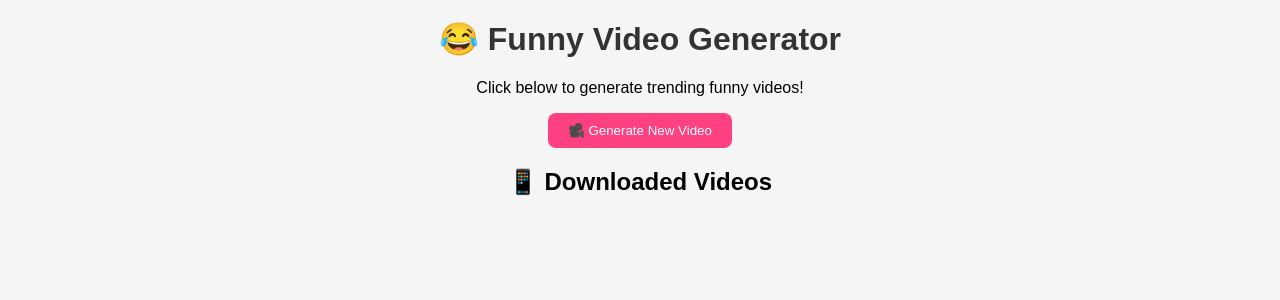
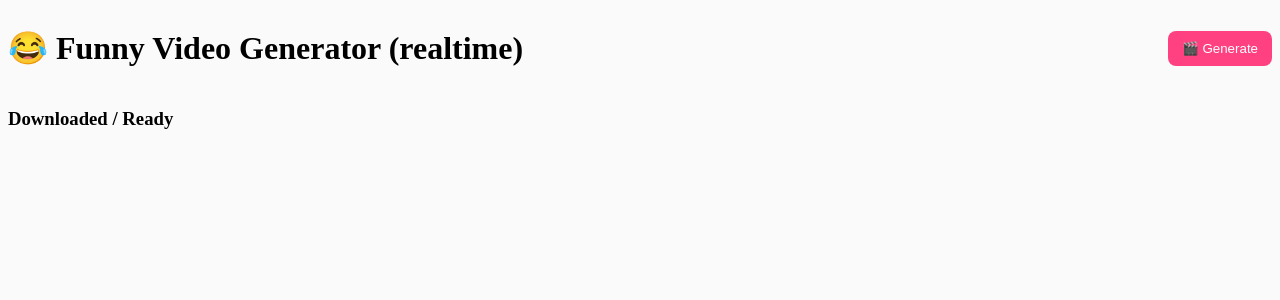
Before and after one commit to JBRUL255/funny-video-generator, a Flask app: page / in a window 1280 px wide. Shown: the top 300 px of the page. Run offline with Flask 3, Linux system fonts and the light colour scheme.

Commit message:
Update index.html

```diff
--- a/templates/index.html
+++ b/templates/index.html
@@ -1,44 +1,74 @@
-<!DOCTYPE html>
+<!doctype html>
 <html>
 <head>
-  <title>🎬 Funny Video Generator</title>
+  <meta charset="utf-8">
+  <title>Funny Video Generator — realtime</title>
+  <meta name="viewport" content="width=device-width,initial-scale=1">
   <style>
-    body { font-family: Arial; background: #f5f5f5; text-align: center; }
-    h1 { color: #333; margin-top: 20px; }
-    button {
-      background: #ff4081; color: white; border: none;
-      padding: 10px 20px; border-radius: 8px; cursor: pointer;
-    }
-    video { width: 90%; max-width: 400px; margin: 10px; border-radius: 10px; box-shadow: 0 0 5px #ccc; }
-    .grid { display: flex; flex-wrap: wrap; justify-content: center; }
+    body{font-family:Arial,margin:18px;background:#fafafa}
+    header{display:flex;align-items:center;justify-content:space-between}
+    button{background:#ff4081;color:white;border:none;padding:10px 14px;border-radius:8px;cursor:pointer}
+    .grid{display:grid;grid-template-columns:repeat(auto-fit,minmax(240px,1fr));gap:16px;margin-top:18px}
+    video{width:100%;border-radius:10px;box-shadow:0 6px 18px rgba(0,0,0,.08)}
+    .card{background:white;padding:12px;border-radius:10px}
+    #progress{margin-top:10px}
   </style>
 </head>
 <body>
-  <h1>😂 Funny Video Generator</h1>
-  <p>Click below to generate trending funny videos!</p>
-  <button onclick="generate()">🎥 Generate New Video</button>
+  <header>
+    <h1>😂 Funny Video Generator (realtime)</h1>
+    <div>
+      <button onclick="startGeneration()">🎬 Generate</button>
+    </div>
+  </header>
 
-  <div id="message"></div>
+  <div id="progress"></div>
 
-  <h2>📱 Downloaded Videos</h2>
-  <div class="grid" id="videos">
-    {% for v in videos %}
-      <div>
-        <video controls src="{{ url_for('static', filename='videos/' + v) }}"></video><br>
-        <a href="{{ url_for('static', filename='videos/' + v) }}" download>⬇️ Download</a>
-      </div>
-    {% endfor %}
-  </div>
+  <h3>Downloaded / Ready</h3>
+  <div class="grid" id="videos"></div>
 
-  <script>
-    async function generate() {
-      document.getElementById('message').innerHTML = '⏳ Downloading a funny video...';
-      const res = await fetch('/generate');
-      const data = await res.json();
-      document.getElementById('message').innerHTML =
-        `✅ ${data.message} <br><a href="${data.download_url}" target="_blank">Download Here</a>`;
-      location.reload();
+<script>
+async function loadList(){
+  let res = await fetch('/api/videos');
+  let list = await res.json();
+  const container = document.getElementById('videos');
+  container.innerHTML = '';
+  list.forEach(v=>{
+    const div = document.createElement('div');
+    div.className='card';
+    div.innerHTML = `
+      <video controls preload="metadata"><source src="${v.local_url}" type="video/mp4"></video>
+      <p><a href="${v.local_url}" download>⬇️ Download</a>
+         ${v.cloud_url ? `• <a href="${v.cloud_url}" target="_blank">Open (Cloud)</a>` : ''}</p>
+      <small>${v.filename} — ${v.status}</small>
+    `;
+    container.appendChild(div);
+  });
+}
+
+async function startGeneration(){
+  document.getElementById('progress').innerText = 'Requesting new job...';
+  let r = await fetch('/api/generate', {method:'POST'});
+  let j = await r.json();
+  if (j.error) { document.getElementById('progress').innerText = 'Error: '+j.error; return; }
+  const id = j.job_id;
+  document.getElementById('progress').innerHTML = `Job ${id} started — open realtime stream...`;
+  const es = new EventSource(`/events/${id}`);
+  es.onmessage = (e) => {
+    const obj = JSON.parse(e.data);
+    document.getElementById('progress').innerHTML = `<pre>${obj.msg}</pre>`;
+    if (obj.status === 'done' || obj.status === 'error') {
+      es.close();
+      loadList();
     }
-  </script>
+  };
+  es.onerror = () => {
+    document.getElementById('progress').innerText = 'Realtime stream closed.';
+    es.close();
+  };
+}
+
+window.addEventListener('load', loadList);
+</script>
 </body>
 </html>
```
